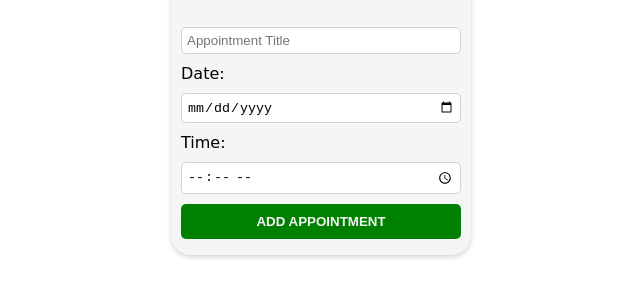
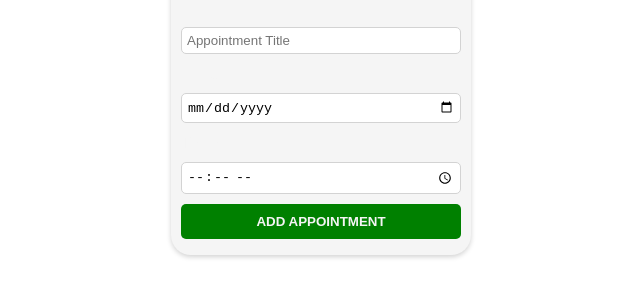
Before and after one commit to jigmesherab26/appointment-tracker, a plain HTML site: page index.html in a window 1280 px wide. Shown: the part 100-396 px from the top of the page, without its empty margins (319-959 px from the left). Drawn offline with Linux system fonts and the light colour scheme.

Commit message:
added label color

```diff
--- a/index.css
+++ b/index.css
@@ -46,6 +46,10 @@ ul {
     padding: 0;
 }
 
+label {
+    color: whitesmoke;
+}
+
 li {
     border-radius: 10px;
     background-color: #fafafa;
```
